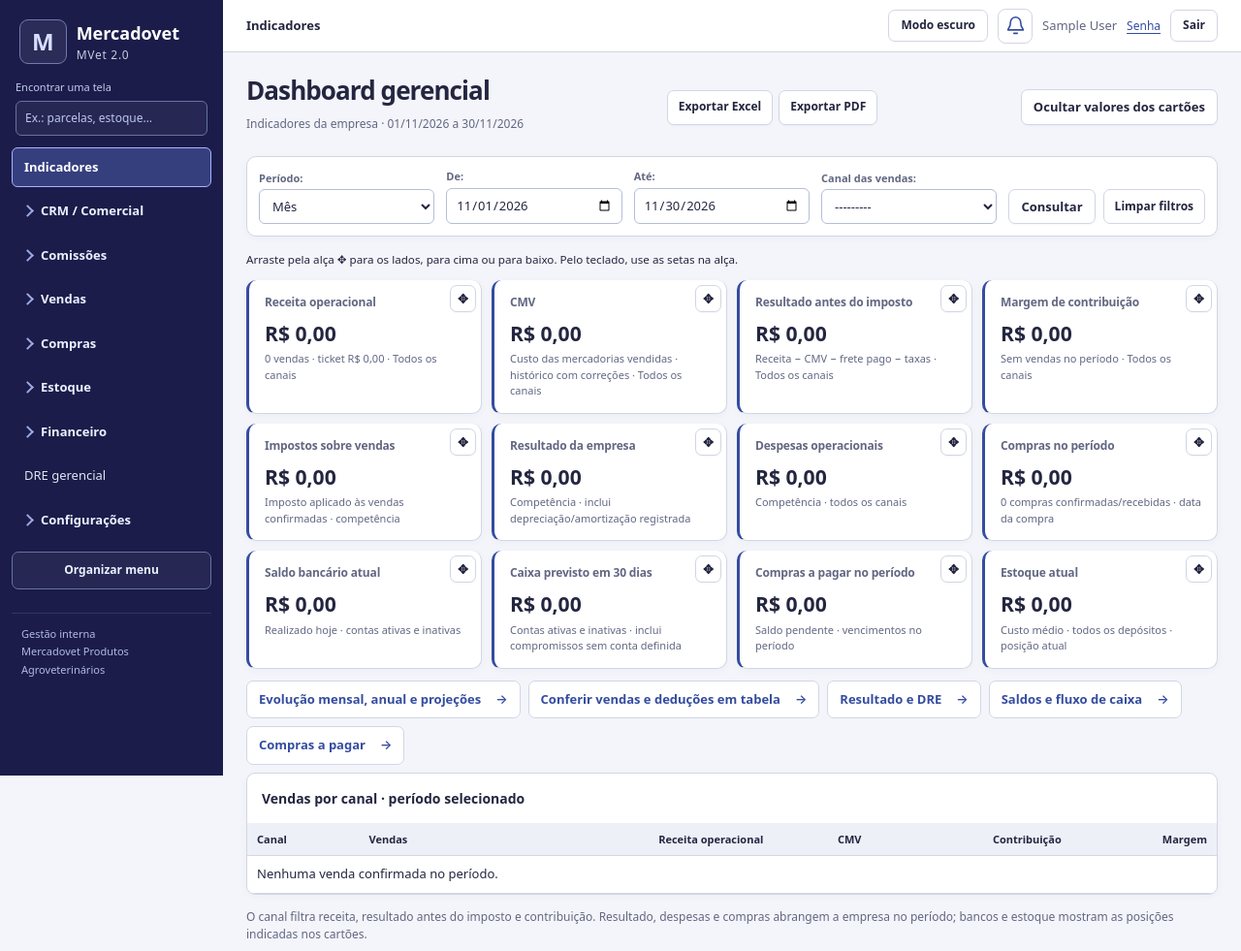
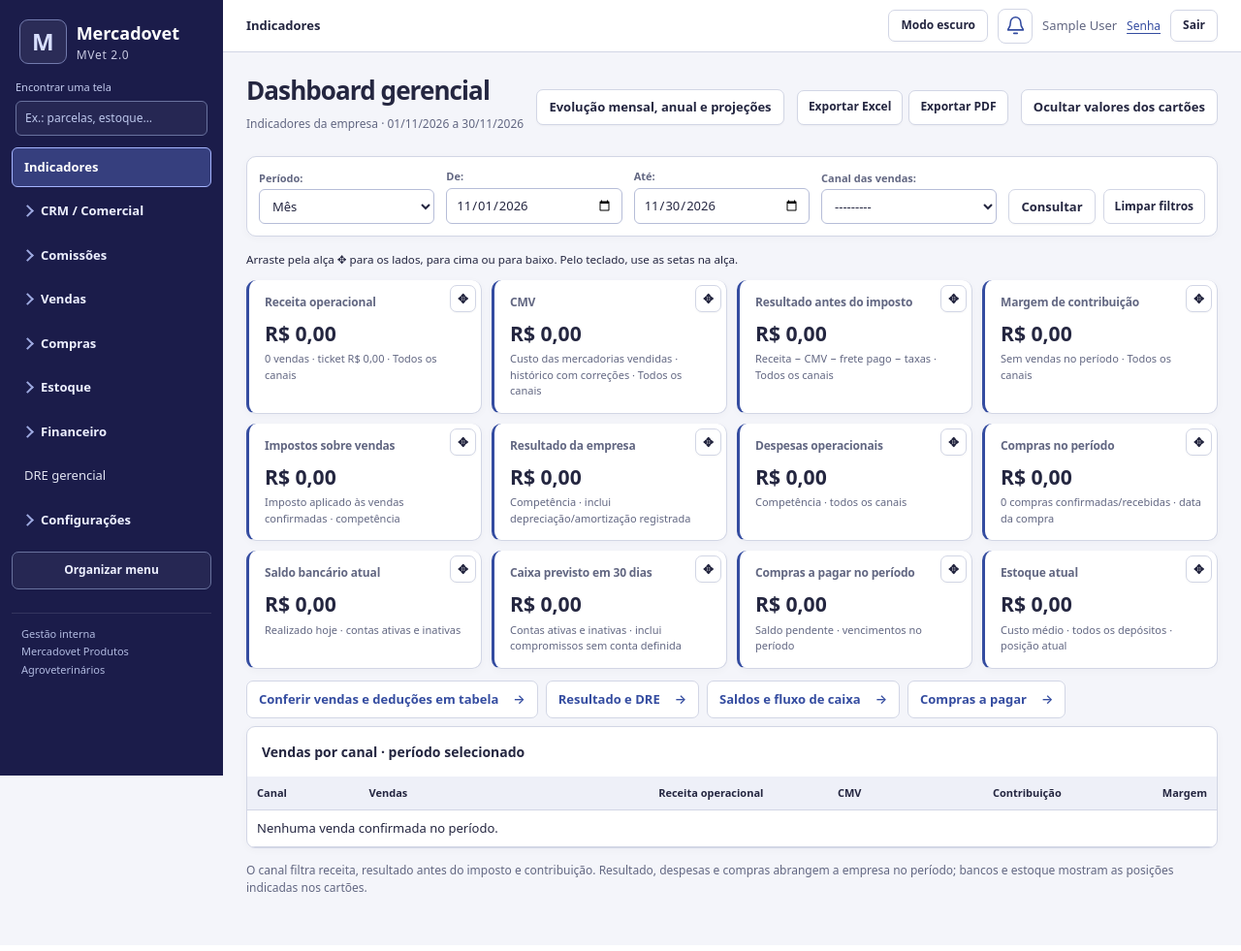
Before and after one commit to andreiruck-max/mvet, a Django app: page /indicadores/ in a window 1280 px wide. Shown: the top 981 px of the page at 97% size. After the commit the page ends 920 px from the top, so only its background shows below. Run offline with Django 5.2, Linux system fonts and the light colour scheme; the visitor is signed in with stand-in values (Sample User, id 1); data that the repository does not hold is empty; parts of the project's set-up code (start-up, migrations or seed data) failed here and were passed over.

Commit message:
Keep dashboard compact with evolution access in header

```diff
--- a/templates/reporting/dashboard.html
+++ b/templates/reporting/dashboard.html
@@ -1,6 +1,6 @@
 {% extends 'base.html' %}{% load static %}{% block title %}Indicadores{% endblock %}{% block content %}
 <div class="dashboard-page compact-page">
-<header class="page-heading"><div><h1>Dashboard gerencial</h1><p class="muted report-caption">Indicadores da empresa · {{ range.start|date:'d/m/Y' }} a {{ range.end|date:'d/m/Y' }}</p></div>{% include 'reporting/export_buttons.html' with kind='dashboard' allowed=perms.core.export_dashboard %}</header>
+<header class="page-heading"><div><h1>Dashboard gerencial</h1><p class="muted report-caption">Indicadores da empresa · {{ range.start|date:'d/m/Y' }} a {{ range.end|date:'d/m/Y' }}</p></div><a class="button" href="{% url 'report_evolution' %}{% if channel %}?channel={{ channel.pk }}{% endif %}">Evolução mensal, anual e projeções</a>{% include 'reporting/export_buttons.html' with kind='dashboard' allowed=perms.core.export_dashboard %}</header>
 {% include 'reporting/filter.html' %}
 {% if totals %}
 <form id="card-order-config" data-url="{% url 'dashboard_order' %}">{% csrf_token %}<small id="card-order-status" role="status">Arraste pela alça ✥ para os lados, para cima ou para baixo. Pelo teclado, use as setas na alça.</small><button type="button" id="card-order-retry" hidden>Salvar ordem novamente</button></form>
@@ -18,7 +18,7 @@
 </section>
 {% endif %}
 <nav class="quick-links" aria-label="Acessos aos relatórios">
-<a href="{% url 'report_evolution' %}{% if channel %}?channel={{ channel.pk }}{% endif %}">Evolução mensal, anual e projeções <span aria-hidden="true">→</span></a>
+
 {% if perms.core.view_sales_report %}<a href="{% url 'sales_sheet' %}?{{ dates }}{% if channel %}&amp;channel={{ channel.pk }}{% endif %}">Conferir vendas e deduções em tabela <span aria-hidden="true">→</span></a>{% endif %}
 {% if perms.core.view_dre %}<a href="{% url 'dre' %}?{{ dates }}">Resultado e DRE <span aria-hidden="true">→</span></a>{% endif %}
 {% if perms.core.view_finance %}<a href="{% url 'finance' %}?{{ dates }}">Saldos e fluxo de caixa <span aria-hidden="true">→</span></a><a href="{% url 'purchase_payables' %}?{{ dates }}">Compras a pagar <span aria-hidden="true">→</span></a>{% endif %}
```
